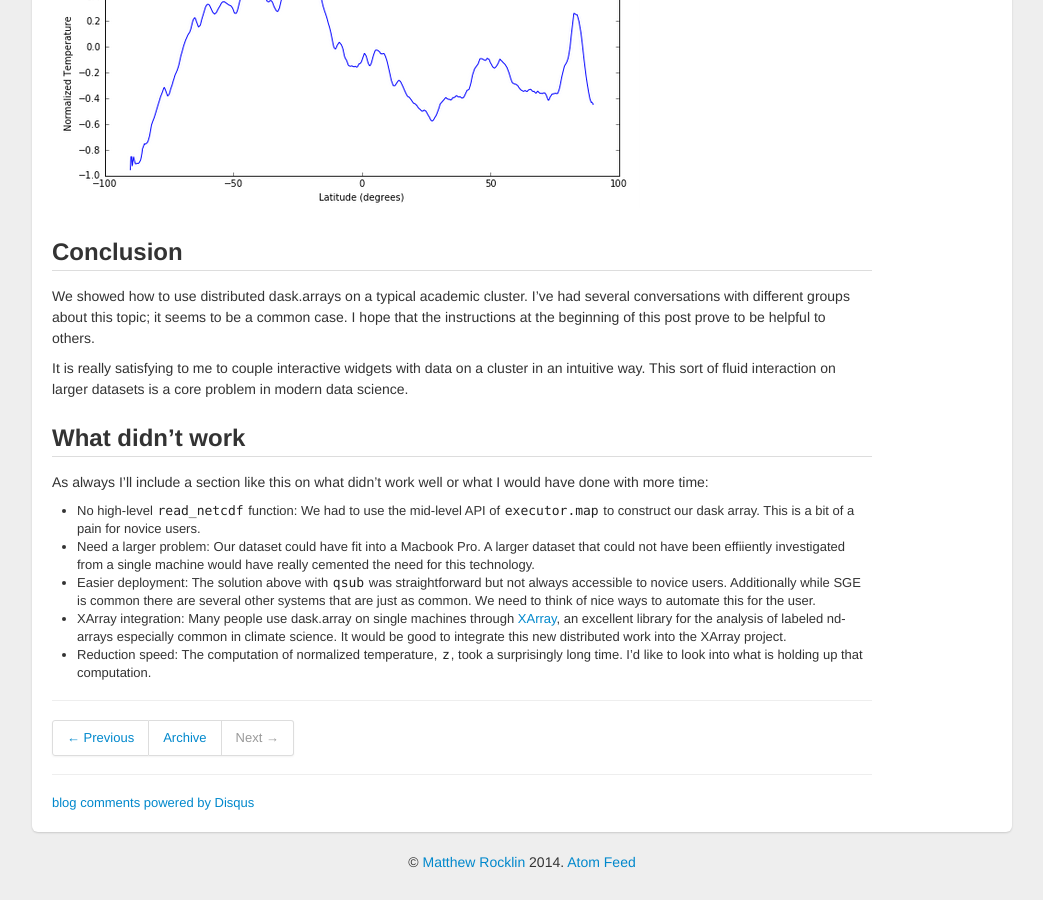
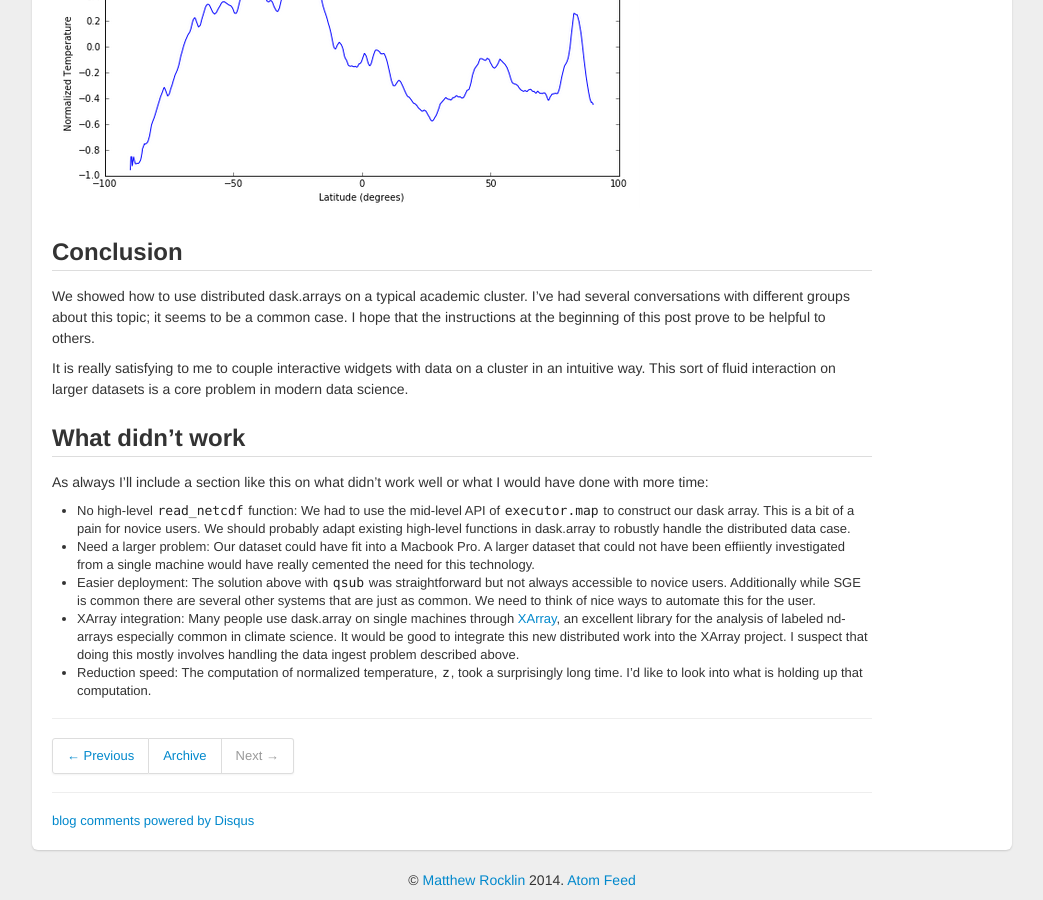
Before and after one commit to besyskymnbk/blog, a Jekyll site: the page built from _posts/work/2016-02-22-dask-distributed-part-3.md, in a window 1280 px wide and 900 px high, scrolled down 5295 px. Shown: the whole window, without its empty margins (118-1161 px from the left). Built offline with Jekyll 4.4.1, drawn with Linux system fonts in a browser that asks for light colours; comment, search, counter and statistics services are not loaded.

Commit message:
add optimistic notes about read_netcdf and xarray

```diff
--- a/_posts/work/2016-02-22-dask-distributed-part-3.md
+++ b/_posts/work/2016-02-22-dask-distributed-part-3.md
@@ -322,7 +322,8 @@ would have done with more time:
 
 *   No high-level `read_netcdf` function:  We had to use the mid-level API of
     `executor.map` to construct our dask array.  This is a bit of a pain for
-    novice users.
+    novice users.  We should probably adapt existing high-level functions in
+    dask.array to robustly handle the distributed data case.
 *   Need a larger problem:  Our dataset could have fit into a Macbook Pro.
     A larger dataset that could not have been effiiently investigated from a
     single machine would have really cemented the need for this technology.
@@ -334,7 +335,8 @@ would have done with more time:
     [XArray](http://xarray.pydata.org/en/stable/), an excellent library for the
     analysis of labeled nd-arrays especially common in climate science.  It
     would be good to integrate this new distributed work into the XArray
-    project.
+    project.  I suspect that doing this mostly involves handling the data
+    ingest problem described above.
 *   Reduction speed: The computation of normalized temperature, `z`, took a
     surprisingly long time.  I'd like to look into what is holding up that
     computation.
```
